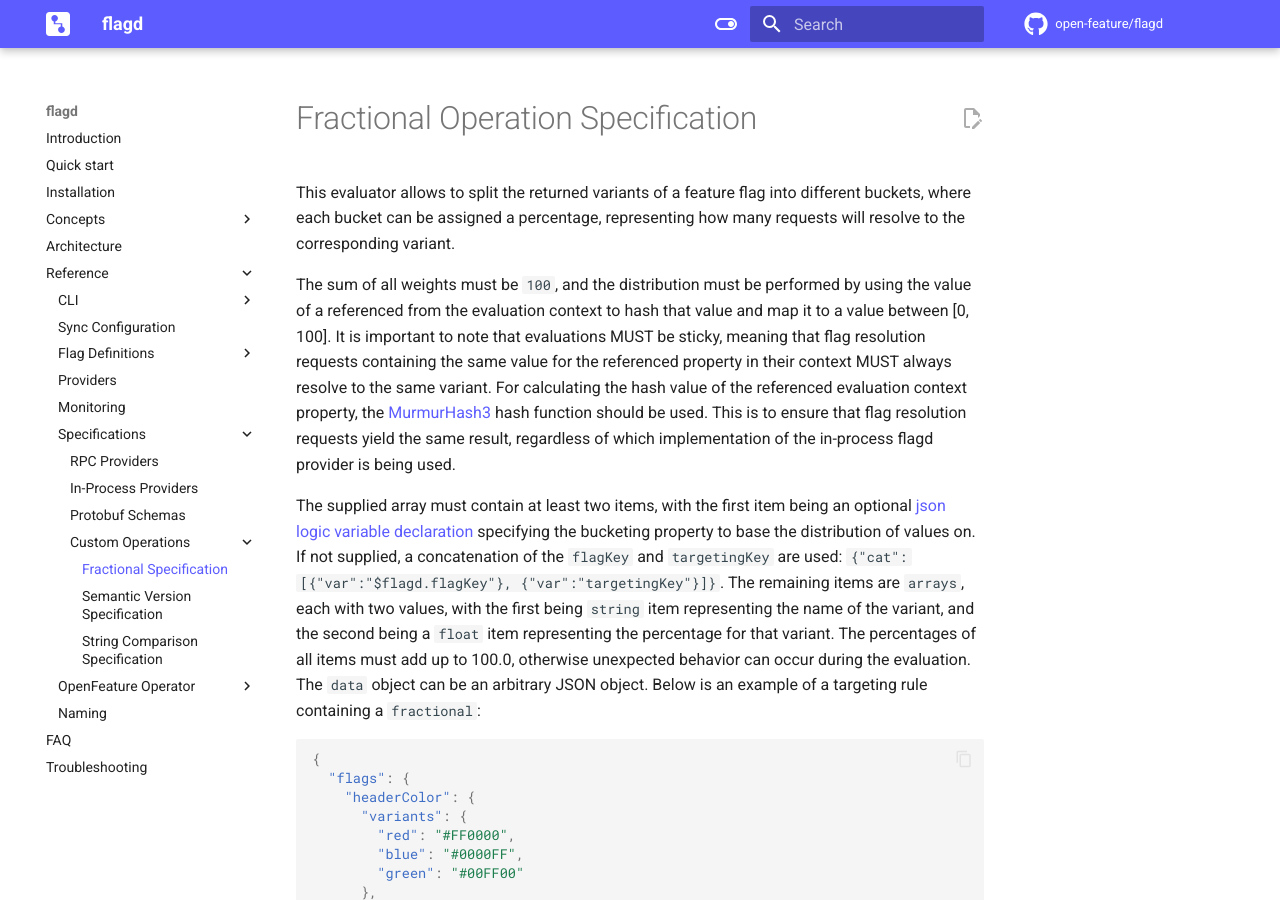
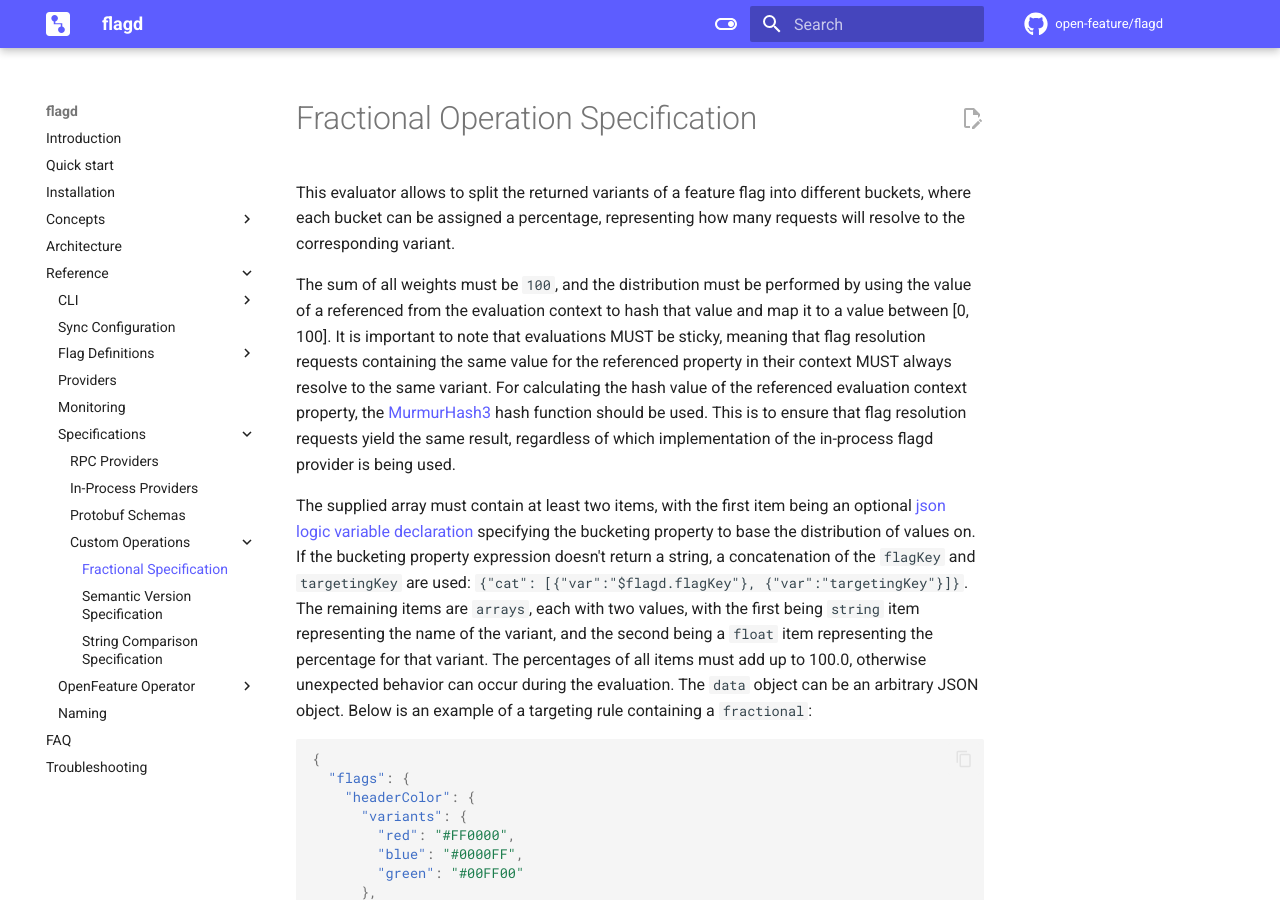
Before and after one commit to open-feature/flagd, an MkDocs documentation site: the page built from docs/reference/specifications/custom-operations/fractional-operation-spec.md, in a window 1280 px wide and 900 px high. Built offline with MkDocs 1.6.1 and Material for MkDocs 9.7.7, drawn with Linux system fonts in a browser that asks for light colours; comment, search, counter and statistics services are not loaded.

Commit message:
docs: improve spec precision on bad input
Signed-off-by: Todd Baert <todd.baert@dynatrace.com>

````diff
--- a/docs/reference/specifications/custom-operations/fractional-operation-spec.md
+++ b/docs/reference/specifications/custom-operations/fractional-operation-spec.md
@@ -13,7 +13,7 @@
 regardless of which implementation of the in-process flagd provider is being used.
 
 The supplied array must contain at least two items, with the first item being an optional [json logic variable declaration](https://jsonlogic.com/operations.html#var)
-specifying the bucketing property to base the distribution of values on. If not supplied, a concatenation of the
+specifying the bucketing property to base the distribution of values on. If the bucketing property expression doesn't return a string, a concatenation of the
 `flagKey` and `targetingKey` are used: `{"cat": [{"var":"$flagd.flagKey"}, {"var":"targetingKey"}]}`.
 The remaining items are `arrays`, each with two values, with the first being `string` item representing the name of the variant, and the
 second being a `float` item representing the percentage for that variant. The percentages of all items must add up to
@@ -62,8 +62,8 @@
 ```mermaid
 flowchart TD
 A[Parse targetingRule] --> B{Is an array containing at least one item?};
-B -- Yes --> C{Is targetingRule at index 0 a string?};
-B -- No --> D[return nil]
+B -- Yes --> C{Does expression at index 0 return a string?};
+B -- No --> D[return null]
 C -- No --> E[bucketingPropertyValue := default to targetingKey];
 C -- Yes --> F[bucketingPropertyValue := targetingRule at index 0];
 E --> G[Iterate through the remaining elements of the targetingRule array and parse the variants and their percentages];
````
Also changed, not shown: docs/reference/flag-definitions.md (+3 -0 lines), docs/reference/specifications/custom-operations/semver-operation-spec.md (+2 -2 lines), docs/reference/specifications/custom-operations/string-comparison-operation-spec.md (+1 -1 lines).
